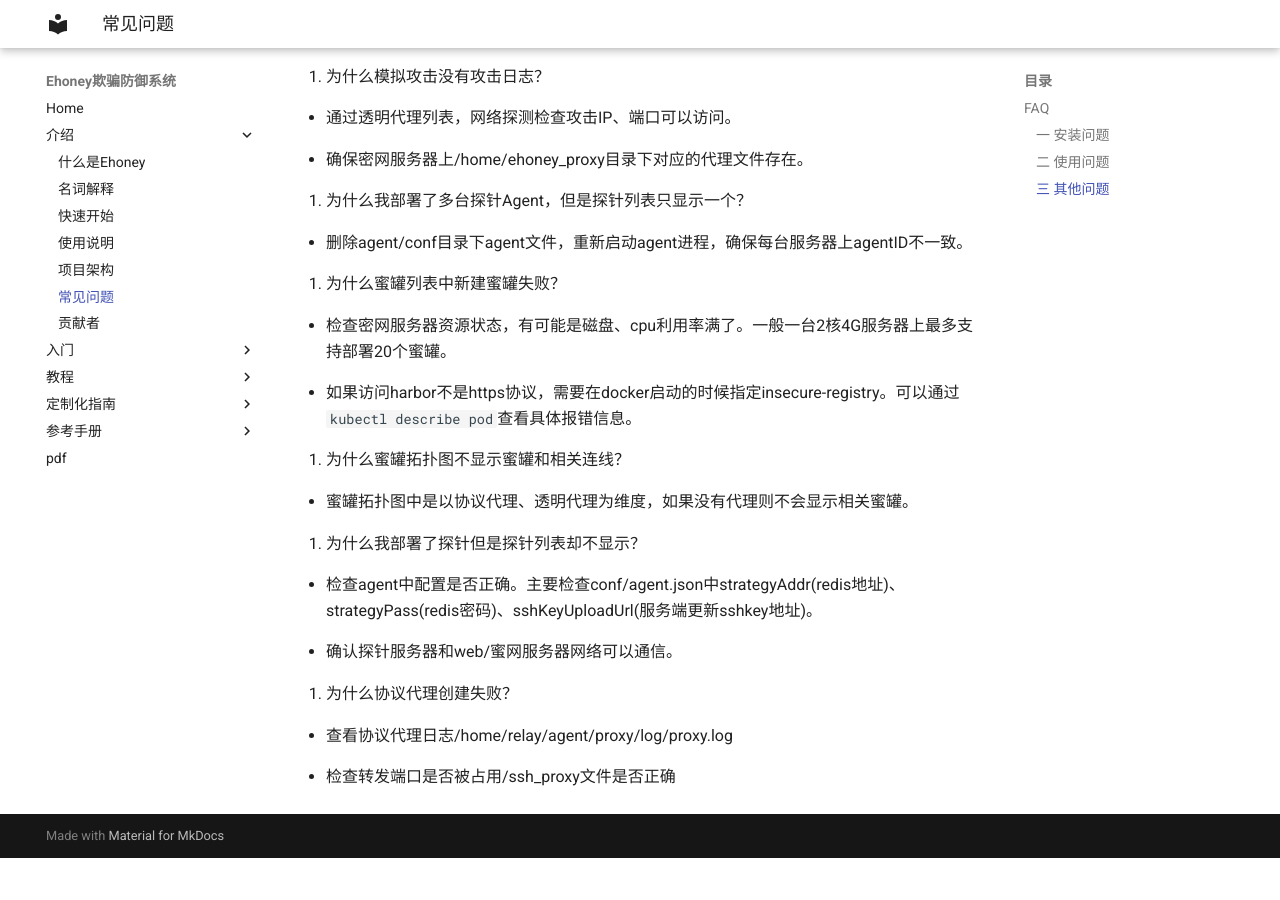
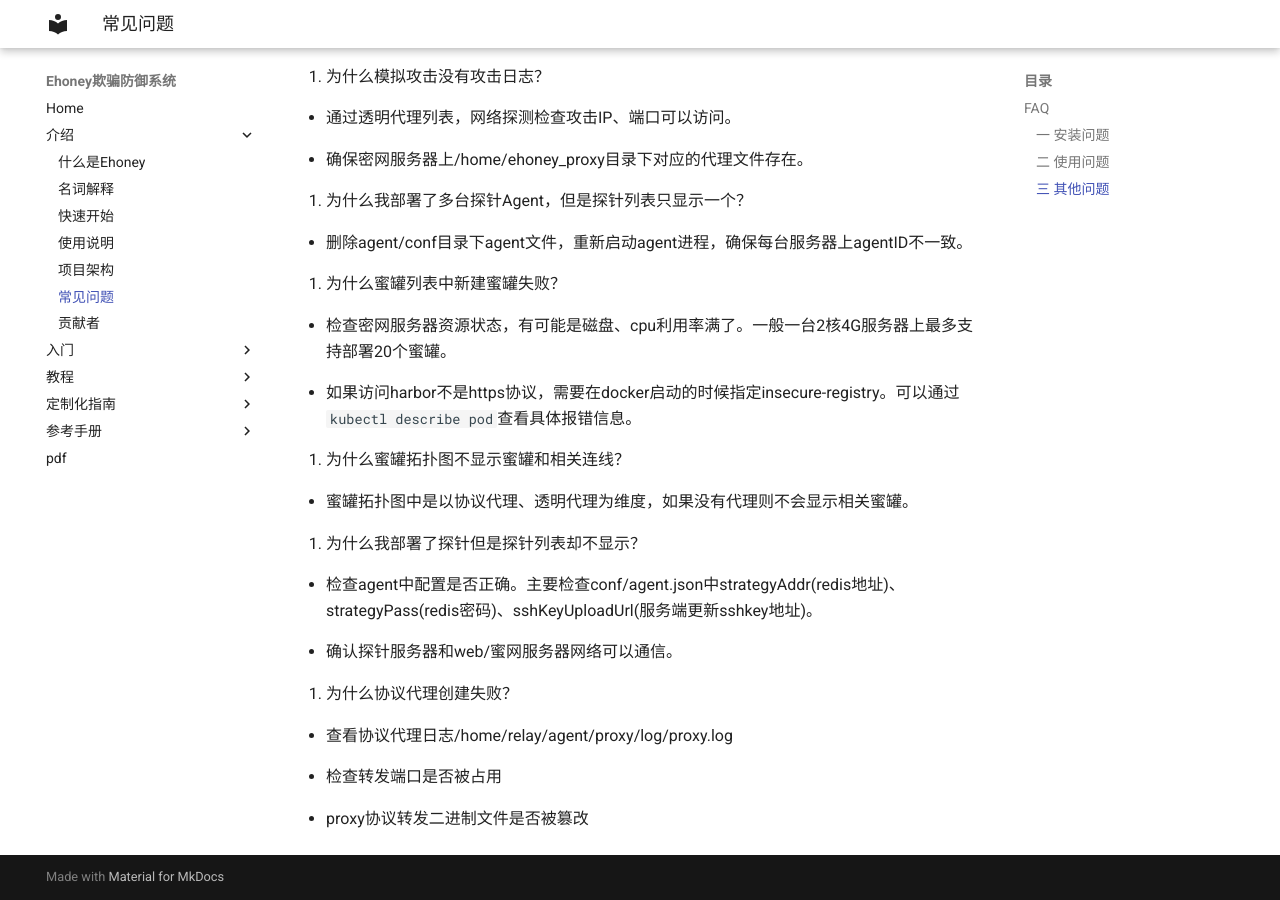
Before and after one commit to seccome/Ehoney, an MkDocs documentation site: the page built from doc/Introduction/CommonProblem.md, in a window 1280 px wide and 900 px high, scrolled down 1635 px. Built offline with MkDocs 1.6.1 and Material for MkDocs 9.7.7, drawn with Linux system fonts in a browser that asks for light colours; before the commit the page ends 2493 px from its top, so only the background shows below that.

Commit message:
Update CommonProblem.md

```diff
--- a/doc/Introduction/CommonProblem.md
+++ b/doc/Introduction/CommonProblem.md
@@ -116,4 +116,6 @@
 
 * 查看协议代理日志/home/relay/agent/proxy/log/proxy.log
 
-* 检查转发端口是否被占用/ssh_proxy文件是否正确
+* 检查转发端口是否被占用
+
+* proxy协议转发二进制文件是否被篡改
```
